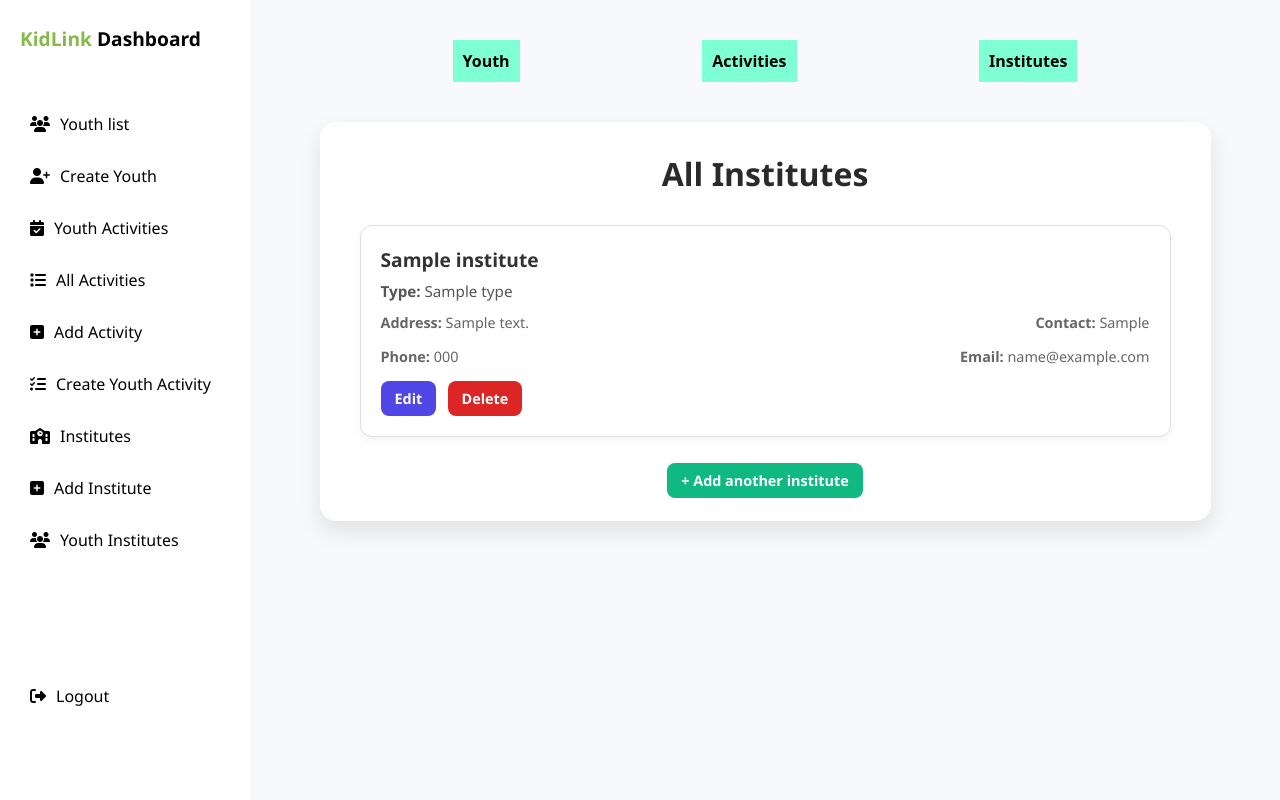
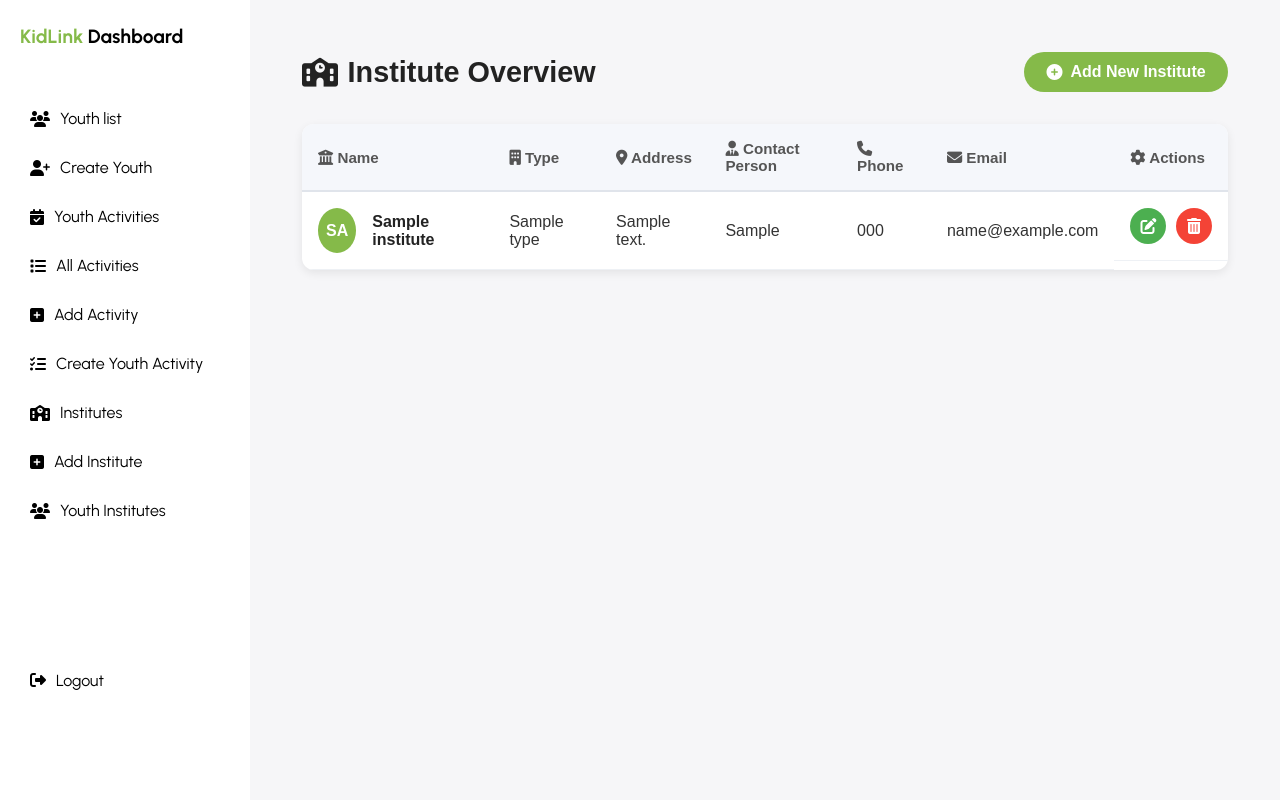
Before and after one commit to jimenez10frank/KidLink, a Django app: template kidlink/templates/institutes/institute_list.html in a window 1280 px wide. Run offline with Django 3.2, Linux system fonts and the light colour scheme; the template is opened without the code that fills it: most values are stand-ins (such as "Sample title", 1, 10 or a date in 2020).

Commit message:
activity and institute have a consistent css

```diff
--- a/kidlink/static/CSS/list.css
+++ b/kidlink/static/CSS/list.css
@@ -1,117 +1,249 @@
-body {
-  font-family: 'Segoe UI', Tahoma, Geneva, Verdana, sans-serif;
-  background: #f8f9fa;
-  margin: 0;
-  padding: 0;
-  color: #333;
+/* ===== General List Page Styling ===== */
+.list-container {
+    padding: 2rem;
+    font-family: "Poppins", sans-serif;
+    color: #333;
 }
 
-.container {
-  width: 90%;
-  max-width: 900px;
-  margin: 40px auto;
-  background: white;
-  padding: 30px 40px;
-  border-radius: 16px;
-  box-shadow: 0 10px 25px rgba(0, 0, 0, 0.1);
+/* ===== Header Section ===== */
+.header-bar {
+    display: flex;
+    justify-content: space-between;
+    align-items: center;
+    flex-wrap: wrap;
+    margin-bottom: 2rem;
 }
 
-h1 {
-  text-align: center;
-  color: #2a2a2a;
-  margin-bottom: 30px;
+.header-bar h1 {
+    font-size: 1.8rem;
+    font-weight: 600;
+    display: flex;
+    align-items: center;
+    gap: 0.6rem;
+    color: #222;
 }
 
-.list {
-  display: flex;
-  flex-direction: column;
-  gap: 1rem;
+.btn-add {
+    background: #85BA49;
+    color: #fff;
+    padding: 0.7rem 1.4rem;
+    border-radius: 30px;
+    text-decoration: none;
+    font-weight: 600;
+    display: flex;
+    align-items: center;
+    gap: 0.5rem;
+    transition: all 0.3s ease;
 }
 
-.card {
-  background: #fff;
-  border-radius: 12px;
-  border: 1px solid #e0e0e0;
-  padding: 20px;
-  box-shadow: 0 3px 8px rgba(0, 0, 0, 0.05);
-  transition: all 0.2s ease-in-out;
+.btn-add:hover {
+    transform: translateY(-2px);
+    box-shadow: 0 6px 15px rgba(133, 186, 73, 0.4);
 }
 
-.card:hover {
-  transform: translateY(-4px);
-  border-color: #8b5cf6;
-  box-shadow: 0 8px 20px rgba(139, 92, 246, 0.15);
+/* ===== Table Wrapper ===== */
+.table-wrapper {
+    overflow-x: auto;
+    background: #fff;
+    border-radius: 12px;
+    box-shadow: 0 3px 10px rgba(0, 0, 0, 0.08);
+    animation: fadeIn 0.6s ease;
 }
 
-.card h2 {
-  margin: 0 0 8px;
-  color: #333;
-  font-size: 1.2rem;
+/* ===== Table ===== */
+.data-table {
+    width: 100%;
+    border-collapse: collapse;
+    min-width: 800px;
 }
 
-.card .desc {
-  color: #555;
-  margin-bottom: 12px;
-  font-size: 0.95rem;
+.data-table th {
+    background: #f5f7fb;
+    color: #555;
+    text-align: left;
+    padding: 1rem;
+    font-size: 0.95rem;
+    border-bottom: 2px solid #e0e4eb;
 }
 
-.details {
-  display: flex;
-  justify-content: space-between;
-  color: #666;
-  font-size: 0.9rem;
-  margin-bottom: 15px;
+.data-table td {
+    padding: 1rem;
+    border-bottom: 1px solid #eef1f5;
+    vertical-align: middle;
+    transition: background 0.3s ease;
 }
 
-.actions {
-  display: flex;
-  gap: 0.7rem;
+.record-row:hover {
+    background: #f8fbff;
 }
 
-.edit-btn, .delete-btn, .add-btn {
-  text-decoration: none;
-  font-weight: 600;
-  padding: 8px 14px;
-  border-radius: 8px;
-  transition: all 0.3s ease;
-  font-size: 0.9rem;
+/* ===== Record Info (Name / Title cell) ===== */
+.record-info {
+    display: flex;
+    align-items: center;
+    gap: 1rem;
 }
 
-.edit-btn {
-  background-color: #4f46e5;
-  color: white;
+.avatar {
+    width: 45px;
+    height: 45px;
+    border-radius: 50%;
+    background: #85BA49;
+    color: #fff;
+    font-weight: 600;
+    display: flex;
+    align-items: center;
+    justify-content: center;
+    font-size: 1rem;
+    text-transform: uppercase;
 }
 
-.edit-btn:hover {
-  background-color: #4338ca;
+.info strong {
+    font-size: 1rem;
+    color: #222;
 }
 
-.delete-btn {
-  background-color: #dc2626;
-  color: white;
+.subtext {
+    font-size: 0.85rem;
+    color: #666;
 }
 
-.delete-btn:hover {
-  background-color: #b91c1c;
+.subtext i {
+    color: #4a90e2;
+    margin-right: 0.3rem;
 }
 
-.bottom-actions {
-  text-align: center;
-  margin-top: 2rem;
+/* ===== Action Buttons ===== */
+.actions {
+    display: flex;
+    gap: 0.6rem;
+    justify-content: center;
 }
 
-.add-btn {
-  background-color: #10b981;
-  color: white;
+.btn {
+    display: inline-flex;
+    align-items: center;
+    justify-content: center;
+    width: 36px;
+    height: 36px;
+    border-radius: 50%;
+    color: #fff;
+    transition: all 0.3s ease;
+    font-size: 1rem;
+    text-decoration: none;
 }
 
-.add-btn:hover {
-  background-color: #059669;
+.btn.edit {
+    background: #4caf50;
 }
 
-.no-data {
-  text-align: center;
-  font-style: italic;
-  color: #777;
-  margin-top: 20px;
+.btn.delete {
+    background: #f44336;
 }
+
+.btn:hover {
+    transform: scale(1.1);
+    opacity: 0.9;
+}
+
+/* ===== Empty Message ===== */
+.empty-message {
+    text-align: center;
+    padding: 2.5rem;
+    background: #f8faff;
+    border-radius: 10px;
+    color: #555;
+    margin-top: 2rem;
+    font-size: 1.1rem;
+}
+
+.empty-message i {
+    color: #4a90e2;
+    margin-right: 0.5rem;
+}
+
+/* ===== Responsive Cards ===== */
+@media (max-width: 768px) {
+
+    .data-table,
+    .data-table thead,
+    .data-table tbody,
+    .data-table th,
+    .data-table td,
+    .data-table tr {
+        display: block;
+    }
+
+    .data-table tr {
+        margin-bottom: 1.5rem;
+        background: #fff;
+        border-radius: 10px;
+        box-shadow: 0 3px 8px rgba(0, 0, 0, 0.08);
+        overflow: hidden;
+    }
+
+    .data-table td {
+        padding: 0.9rem 1.2rem;
+        position: relative;
+        text-align: right;
+        border: none;
+    }
+
+    .data-table td::before {
+        content: attr(data-label);
+        position: absolute;
+        left: 1rem;
+        font-weight: 600;
+        color: #666;
+        text-transform: capitalize;
+    }
+
+    .data-table th {
+        display: none;
+    }
+
+    .actions {
+        justify-content: flex-end;
+    }
+}
+
+/* ===== Scrollbar ===== */
+.table-wrapper::-webkit-scrollbar {
+    height: 10px;
+    width: 10px;
+}
+
+.table-wrapper::-webkit-scrollbar-track {
+    background: #f1f3f6;
+    border-radius: 10px;
+}
+
+.table-wrapper::-webkit-scrollbar-thumb {
+    background-color: #85BA49;
+    border-radius: 10px;
+    border: 2px solid #f1f3f6;
+    transition: background 0.3s ease;
+}
+
+.table-wrapper::-webkit-scrollbar-thumb:hover {
+    background-color: #6fa33f;
+}
+
+/* Firefox Scrollbar */
+.table-wrapper {
+    scrollbar-width: thin;
+    scrollbar-color: #85BA49 #f1f3f6;
+}
+
+/* ===== Animation ===== */
+@keyframes fadeIn {
+    from {
+        opacity: 0;
+        transform: translateY(10px);
+    }
+
+    to {
+        opacity: 1;
+        transform: translateY(0);
+    }
+}
--- a/kidlink/templates/institutes/institute_list.html
+++ b/kidlink/templates/institutes/institute_list.html
@@ -1,64 +1,76 @@
-<!DOCTYPE html>
-{% extends "sidebar.html" %} {% block content %}
-<html lang="en">
-  <head>
-    <meta charset="UTF-8" />
-    <meta name="viewport" content="width=device-width, initial-scale=1.0" />
-    <title>List of Institutes</title>
+{% extends "sidebar.html" %}
 {% load static %}
-    <link rel="stylesheet" href="{% static 'CSS/list.css' %}" />
-    <link rel="stylesheet" href="{% static 'CSS/style.css' %}" />
-  </head>
+{% block content %}
+<link rel="stylesheet" href="{% static 'css/list.css' %}" />
+<link rel="stylesheet" href="{% static 'css/scrollbar.css' %}" />
 
-  <body>
-    <div class="navbar">
-      <a href="{% url 'youth_list' %}">Youth</a>
-      <a href="{% url 'activity_list' %}">Activities</a>
-      <a href="{% url 'institute_list' %}">Institutes</a>
+<div class="list-container">
+  <div class="header-bar">
+    <h1><i class="fas fa-school"></i> Institute Overview</h1>
+    <a href="{% url 'add_institute' %}" class="btn-add">
+      <i class="fas fa-plus-circle"></i> Add New Institute
+    </a>
   </div>
 
-    <div class="container">
-      <h1>All Institutes</h1>
+  {% if institutes %}
+  <div class="table-wrapper">
+    <table class="data-table">
+      <thead>
+        <tr>
+          <th><i class="fas fa-university"></i> Name</th>
+          <th><i class="fas fa-building"></i> Type</th>
+          <th><i class="fas fa-map-marker-alt"></i> Address</th>
+          <th><i class="fas fa-user-tie"></i> Contact Person</th>
+          <th><i class="fas fa-phone"></i> Phone</th>
+          <th><i class="fas fa-envelope"></i> Email</th>
+          <th><i class="fas fa-cog"></i> Actions</th>
+        </tr>
+      </thead>
+      <tbody>
+        {% for institute in institutes %}
+        <tr class="record-row">
+          <td data-label="Name">
+            <div class="record-info">
+              <div class="avatar">
+                {{ institute.institute_name|slice:":2" }}
+              </div>
+              <div class="info">
+                <strong>{{ institute.institute_name }}</strong>
+              </div>
+            </div>
+          </td>
+          <td data-label="Type">{{ institute.type|default:"-" }}</td>
+          <td data-label="Address">{{ institute.address|default:"-" }}</td>
+          <td data-label="Contact Person">{{ institute.contact_person|default:"-" }}</td>
+          <td data-label="Phone">{{ institute.phone|default:"-" }}</td>
+          <td data-label="Email">{{ institute.email|default:"-" }}</td>
 
-      {% if institutes %}
-      <div class="list">
-        {% for institute in institutes %}
-        <div class="card">
-          <h2>{{ institute.institute_name }}</h2>
-          <p class="desc"><strong>Type:</strong> {{ institute.type }}</p>
-          <div class="details">
-            <span><strong>Address:</strong> {{ institute.address }}</span>
-            <span
-              ><strong>Contact:</strong> {{ institute.contact_person }}</span
+          <td data-label="Actions" class="actions">
+            <a
+              href="{% url 'update_institute' institute.pk %}"
+              class="btn edit"
+              title="Edit Institute"
             >
-          </div>
-          <div class="details">
-            <span><strong>Phone:</strong> {{ institute.phone }}</span>
-            <span><strong>Email:</strong> {{ institute.email }}</span>
-          </div>
-          <div class="actions">
-            <a href="{% url 'update_institute' institute.pk %}" class="edit-btn"
-              >Edit</a
-            >
+              <i class="fas fa-edit"></i>
+            </a>
             <a
               href="{% url 'delete_institute' institute.pk %}"
-              class="delete-btn"
-              >Delete</a
+              class="btn delete"
+              title="Delete Institute"
             >
-          </div>
-        </div>
+              <i class="fas fa-trash-alt"></i>
+            </a>
+          </td>
+        </tr>
         {% endfor %}
+      </tbody>
+    </table>
   </div>
   {% else %}
-      <p class="no-data">No institutes found.</p>
+  <div class="empty-message">
+    <i class="fas fa-info-circle"></i> No institutes found. Click “Add New
+    Institute” to create one.
+  </div>
   {% endif %}
-
-      <div class="bottom-actions">
-        <a href="{% url 'add_institute' %}" class="add-btn"
-          >+ Add another institute</a
-        >
 </div>
-    </div>
-  </body>
-</html>
 {% endblock %}
```
Also changed, not shown: kidlink/templates/activities/activity_list.html (+44 -49 lines), kidlink/templates/activities/add_activity.html (+50 -22 lines), kidlink/templates/institutes/add_institute.html (+51 -24 lines). Lines whose indentation alone changed are shown as unchanged.
